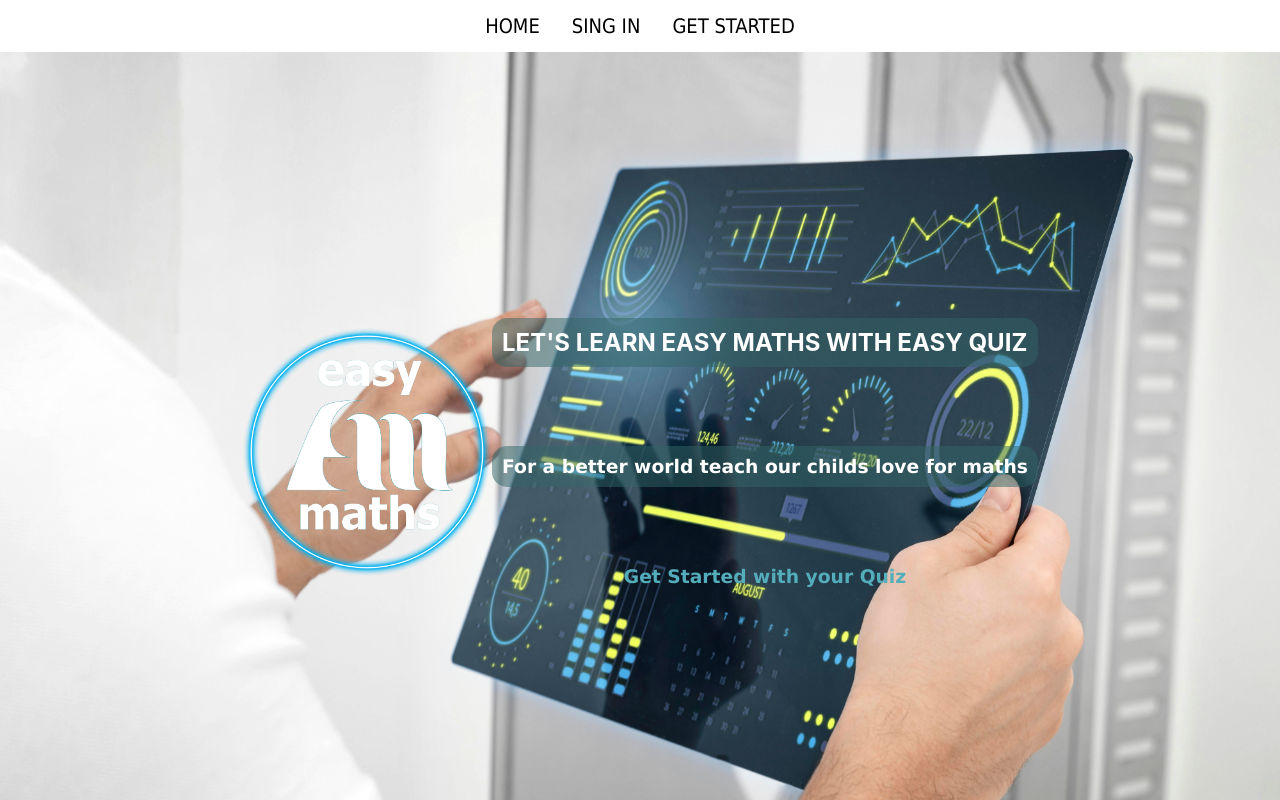
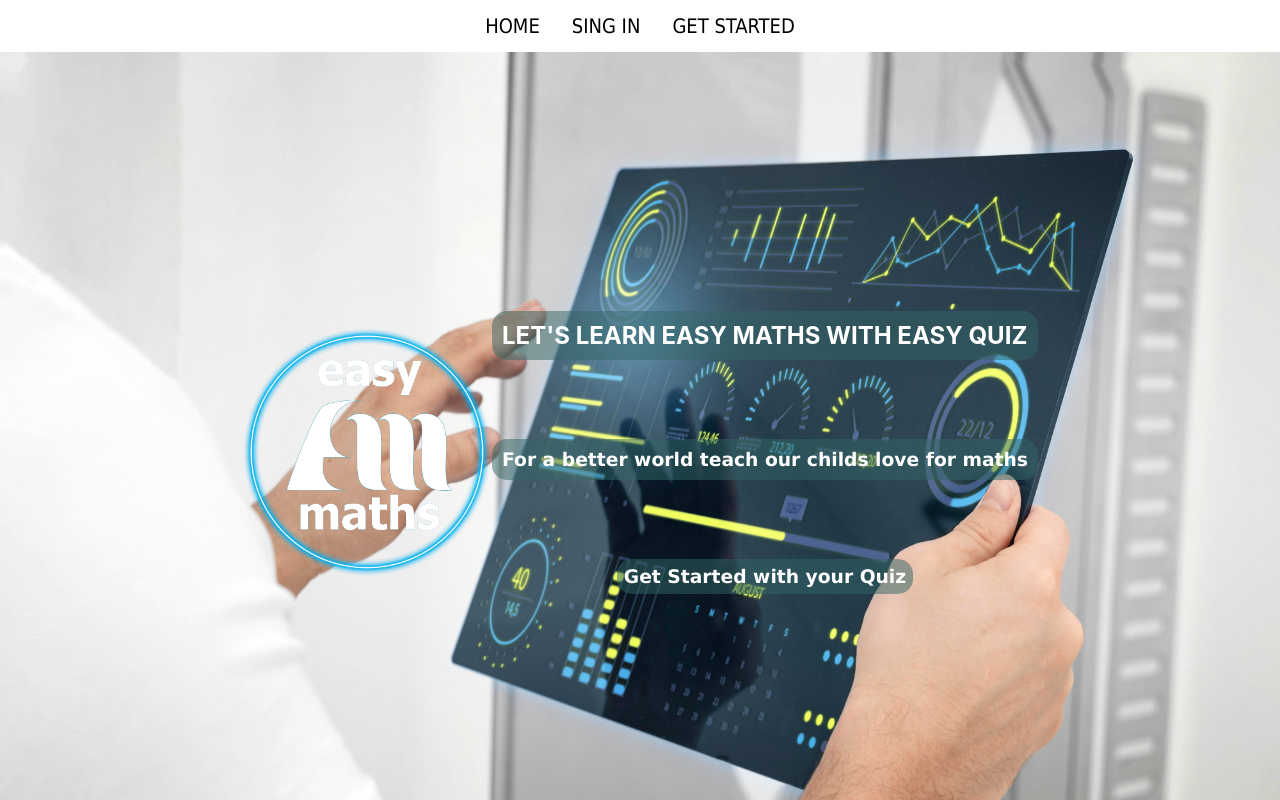
Before and after one commit to JuCaMoBa/E-Learning-App, a React (Create React App) app: page / in a window 1280 px wide. Built offline with nearby package versions, Linux system fonts and the light colour scheme.

Commit message:
Sytles "Get started with your Quiz" in home page

```diff
--- a/src/styles/home.scss
+++ b/src/styles/home.scss
@@ -41,3 +41,13 @@
   width: 250px;
   overflow: hidden;
 }
+
+.header_3 {
+  background-color: rgba(51, 102, 102, 0.5);
+  color: white;
+  cursor: pointer;
+  border-radius: 15px;
+  max-width: max-content;
+  align-self: center;
+  padding: 7px;
+}
```
